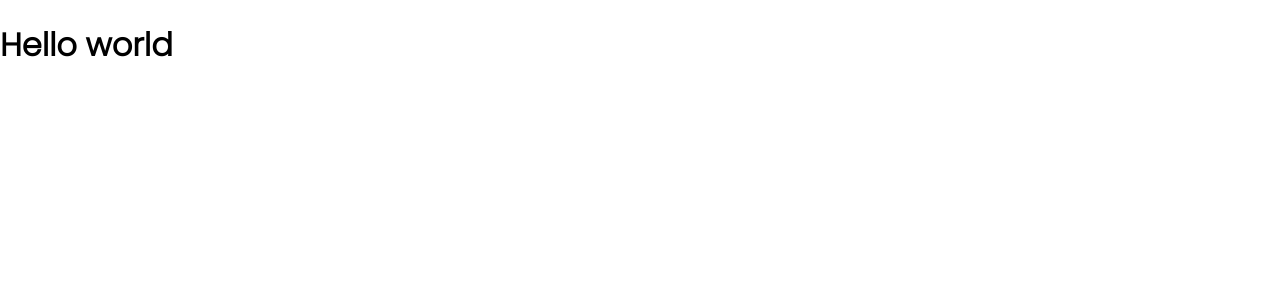
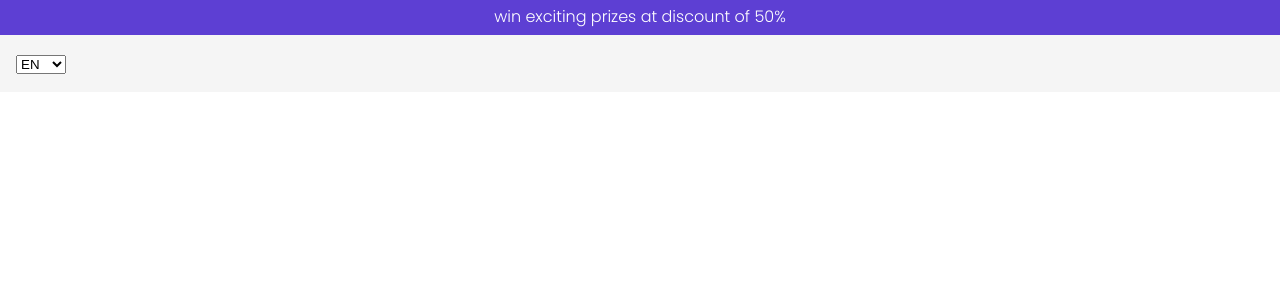
Before and after one commit to coder-Bibek/ecommerce-web, a React (Create React App) app: page / in a window 1280 px wide. Shown: the top 300 px of the page. Built offline with nearby package versions, Linux system fonts and the light colour scheme.

Commit message:
feat: add header component

```diff
--- /dev/null
+++ b/src/common/Header/Header.component.tsx
@@ -0,0 +1,21 @@
+import { FC } from "react";
+import styled from "styled-components";
+
+export const Header: FC = () => {
+  return (
+    <HeaderWrapper>
+      <HeaderTitle>win exciting prizes at discount of 50%</HeaderTitle>
+    </HeaderWrapper>
+  );
+};
+
+const HeaderWrapper = styled.header`
+  background-color: #5d3fd3;
+  height: 0.2rem;
+  padding: 1rem;
+  text-align: center;
+`;
+const HeaderTitle = styled.p`
+  color: #fff;
+  margin-top: -0.75rem;
+`;
--- a/src/common/Navbar/Navbar.component.tsx
+++ b/src/common/Navbar/Navbar.component.tsx
@@ -17,7 +17,8 @@ export const Navbar: FC = () => {
 };
 
 const NavbarWrapper = styled.nav`
-  background-color: #000;
+  background-color: whitesmoke;
+  padding: 1rem;
 `;
 const MainContentWrapper = styled.section``;
 
--- a/src/components/HomePage/Homepage.component.tsx
+++ b/src/components/HomePage/Homepage.component.tsx
@@ -1,9 +1,12 @@
 import { FC } from "react";
+import { Header } from "../../common/Header/Header.component";
+import { Navbar } from "../../common/Navbar/Navbar.component";
 
 const Homepage: FC = () => {
   return (
     <main>
-      <h1>Hello world</h1>
+      <Header></Header>
+      <Navbar></Navbar>
     </main>
   );
 };
```
